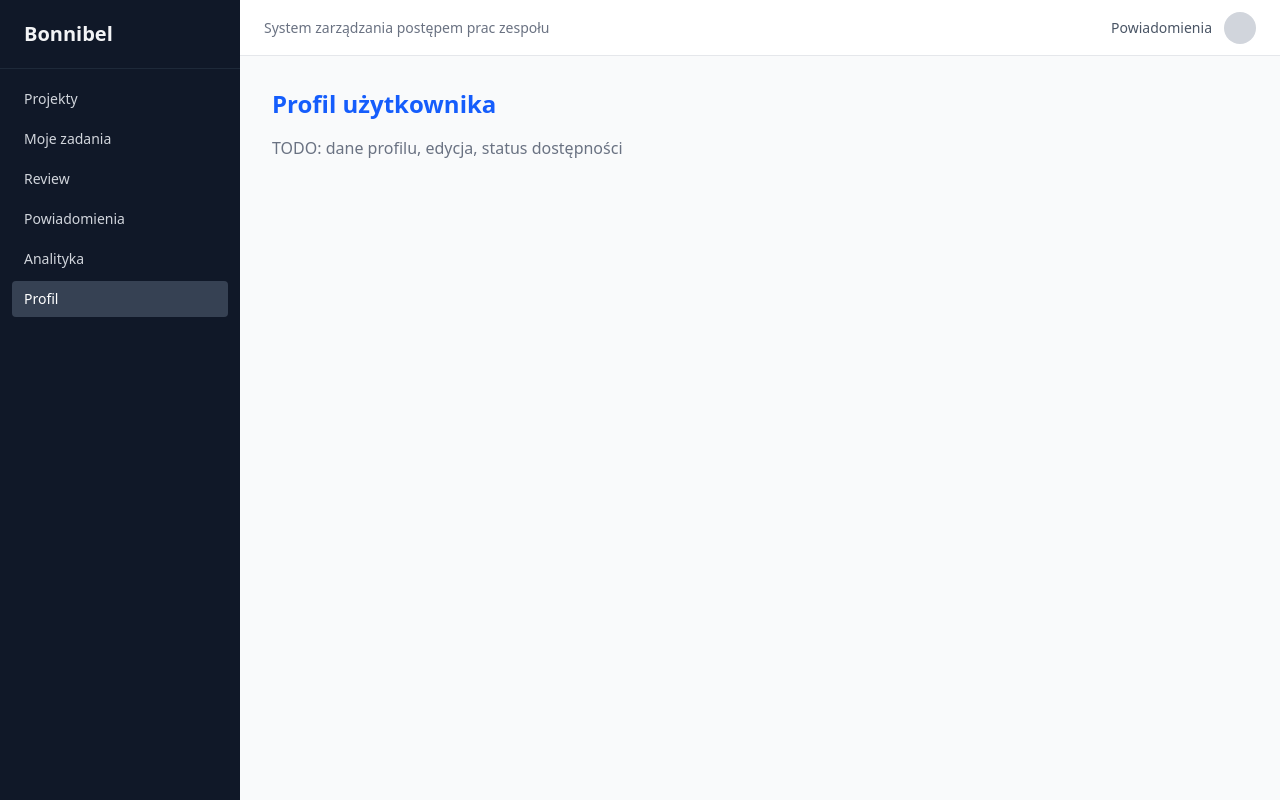
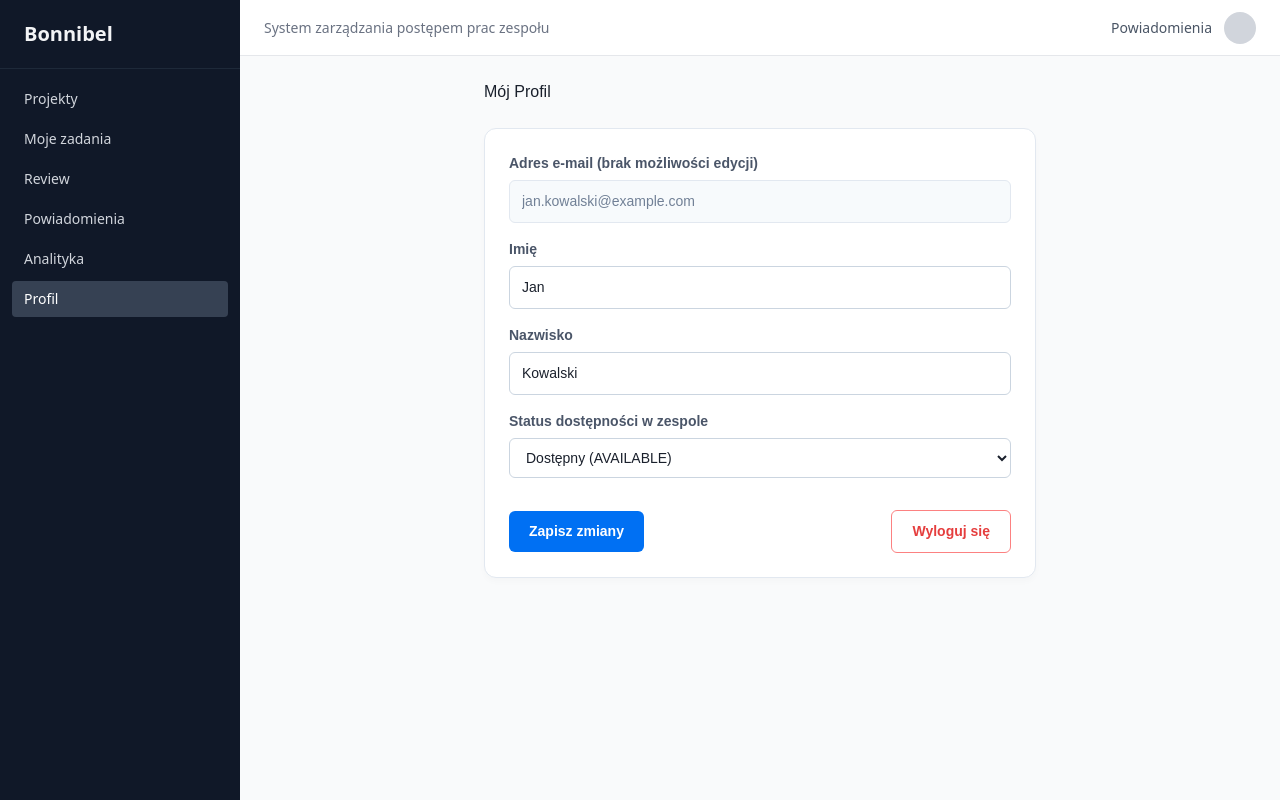
Before and after one commit to robertert/bonnibel, a React (Vite) app in the folder bonnibel-frontend/: page /profile in a window 1280 px wide. Built offline with nearby package versions, Linux system fonts and the light colour scheme.

Commit message:
Add user view

```diff
--- a/bonnibel-frontend/src/modules/auth/pages/ProfilePage.tsx
+++ b/bonnibel-frontend/src/modules/auth/pages/ProfilePage.tsx
@@ -1,8 +1,212 @@
+import React, { useState, useEffect } from 'react'
+import { useNavigate } from 'react-router-dom'
+import { mockUsers } from '@/mocks/mockData'
+import type { User, UserStatus } from '@/types/domain'
+
 export default function ProfilePage() {
+  const navigate = useNavigate()
+  const [user, setUser] = useState<User | null>(null)
+  const [name, setName] = useState('')
+  const [surname, setSurname] = useState('')
+  const [status, setStatus] = useState<UserStatus>('AVAILABLE')
+  const [loading, setLoading] = useState(true)
+  const [saving, setSaving] = useState(false)
+  const [successMessage, setSuccessMessage] = useState('')
+
+  useEffect(() => {
+    const timer = setTimeout(() => {
+      const currentUser = mockUsers.find(u => u.userId === 'user-1')
+      if (currentUser) {
+        setUser(currentUser)
+        setName(currentUser.name)
+        setSurname(currentUser.surname)
+        setStatus(currentUser.status)
+      }
+      setLoading(false)
+    }, 300)
+
+    return () => clearTimeout(timer)
+  }, [])
+
+  const handleSave = async (e: React.FormEvent) => {
+    e.preventDefault()
+    if (!user) return
+
+    setSaving(true)
+    setSuccessMessage('')
+
+    setTimeout(() => {
+      const userIndex = mockUsers.findIndex(u => u.userId === user.userId)
+      if (userIndex !== -1) {
+        mockUsers[userIndex] = {
+          ...mockUsers[userIndex],
+          name,
+          surname,
+          status
+        }
+        setUser(mockUsers[userIndex])
+        setSuccessMessage('Profil został pomyślnie zaktualizowany!')
+      }
+      setSaving(false)
+    }, 500)
+  }
+
+  const handleLogout = () => {
+    localStorage.removeItem('refreshToken')
+    localStorage.removeItem('accessToken')
+    navigate('/login')
+  }
+
+  if (loading) {
+    return <div style={{ padding: '24px', textAlign: 'center' }}>Ładowanie danych profilu...</div>
+  }
+
+  if (!user) {
+    return <div style={{ padding: '24px', textAlign: 'center', color: 'red' }}>Nie odnaleziono profilu użytkownika.</div>
+  }
+
   return (
-    <div className="p-8">
-      <h1 className="text-2xl font-semibold mb-4 text-blue-600">Profil użytkownika</h1>
-      <p className="text-gray-500">TODO: dane profilu, edycja, status dostępności</p>
+    <div style={{ padding: '24px', maxWidth: '600px', margin: '0 auto', fontFamily: 'sans-serif' }}>
+      <h2 style={{ marginBottom: '24px', color: '#1a202c' }}>Mój Profil</h2>
+
+      <div style={{ background: 'white', border: '1px solid #e2e8f0', borderRadius: '12px', padding: '24px', boxShadow: '0 4px 6px rgba(0,0,0,0.02)' }}>
+        <form onSubmit={handleSave}>
+          {successMessage && (
+            <div style={{ padding: '12px', background: '#e6fffa', color: '#319795', borderRadius: '6px', fontSize: '14px', fontWeight: 'bold', marginBottom: '16px' }}>
+              {successMessage}
+            </div>
+          )}
+
+          {/* E-mail (tylko do odczytu) */}
+          <div style={{ marginBottom: '16px' }}>
+            <label style={{ display: 'block', fontSize: '14px', fontWeight: 'bold', color: '#4a5568', marginBottom: '6px' }}>
+              Adres e-mail (brak możliwości edycji)
+            </label>
+            <input
+              type="email"
+              value={user.email}
+              disabled
+              style={{
+                width: '100%',
+                padding: '10px 12px',
+                borderRadius: '6px',
+                border: '1px solid #e2e8f0',
+                background: '#f7fafc',
+                color: '#718096',
+                fontSize: '14px',
+                boxSizing: 'border-box'
+              }}
+            />
+          </div>
+
+          {/* Imię */}
+          <div style={{ marginBottom: '16px' }}>
+            <label style={{ display: 'block', fontSize: '14px', fontWeight: 'bold', color: '#4a5568', marginBottom: '6px' }}>
+              Imię
+            </label>
+            <input
+              type="text"
+              value={name}
+              onChange={(e) => setName(e.target.value)}
+              required
+              style={{
+                width: '100%',
+                padding: '10px 12px',
+                borderRadius: '6px',
+                border: '1px solid #cbd5e0',
+                background: '#ffffff',
+                color: '#1a202c',
+                fontSize: '14px',
+                boxSizing: 'border-box'
+              }}
+            />
+          </div>
+
+          {/* Nazwisko */}
+          <div style={{ marginBottom: '16px' }}>
+            <label style={{ display: 'block', fontSize: '14px', fontWeight: 'bold', color: '#4a5568', marginBottom: '6px' }}>
+              Nazwisko
+            </label>
+            <input
+              type="text"
+              value={surname}
+              onChange={(e) => setSurname(e.target.value)}
+              required
+              style={{
+                width: '100%',
+                padding: '10px 12px',
+                borderRadius: '6px',
+                border: '1px solid #cbd5e0',
+                background: '#ffffff',
+                color: '#1a202c',
+                fontSize: '14px',
+                boxSizing: 'border-box'
+              }}
+            />
+          </div>
+
+          {/* Status Dostępności */}
+          <div style={{ marginBottom: '24px' }}>
+            <label style={{ display: 'block', fontSize: '14px', fontWeight: 'bold', color: '#4a5568', marginBottom: '6px' }}>
+              Status dostępności w zespole
+            </label>
+            <select
+              value={status}
+              onChange={(e) => setStatus(e.target.value as UserStatus)}
+              style={{
+                width: '100%',
+                padding: '10px 12px',
+                borderRadius: '6px',
+                border: '1px solid #cbd5e0',
+                background: '#ffffff',
+                color: '#1a202c',
+                fontSize: '14px',
+                cursor: 'pointer'
+              }}
+            >
+              <option value="AVAILABLE" style={{ color: '#1a202c', backgroundColor: '#ffffff' }}>Dostępny (AVAILABLE)</option>
+              <option value="BUSY" style={{ color: '#1a202c', backgroundColor: '#ffffff' }}>Zajęty (BUSY)</option>
+              <option value="OPEN_TO_TASKS" style={{ color: '#1a202c', backgroundColor: '#ffffff' }}>Wolny do zadań (OPEN_TO_TASKS)</option>
+            </select>
+          </div>
+
+          <div style={{ display: 'flex', justifyContent: 'space-between', alignItems: 'center', marginTop: '32px' }}>
+            <button
+              type="submit"
+              disabled={saving}
+              style={{
+                padding: '10px 20px',
+                background: '#0070f3',
+                color: 'white',
+                border: 'none',
+                borderRadius: '6px',
+                cursor: 'pointer',
+                fontWeight: 'bold',
+                fontSize: '14px'
+              }}
+            >
+              {saving ? 'Zapisywanie...' : 'Zapisz zmiany'}
+            </button>
+
+            <button
+              type="button"
+              onClick={handleLogout}
+              style={{
+                padding: '10px 20px',
+                background: '#fff',
+                color: '#e53e3e',
+                border: '1px solid #fc8181',
+                borderRadius: '6px',
+                cursor: 'pointer',
+                fontWeight: 'bold',
+                fontSize: '14px'
+              }}
+            >
+              Wyloguj się
+            </button>
+          </div>
+        </form>
+      </div>
     </div>
   )
 }
```
